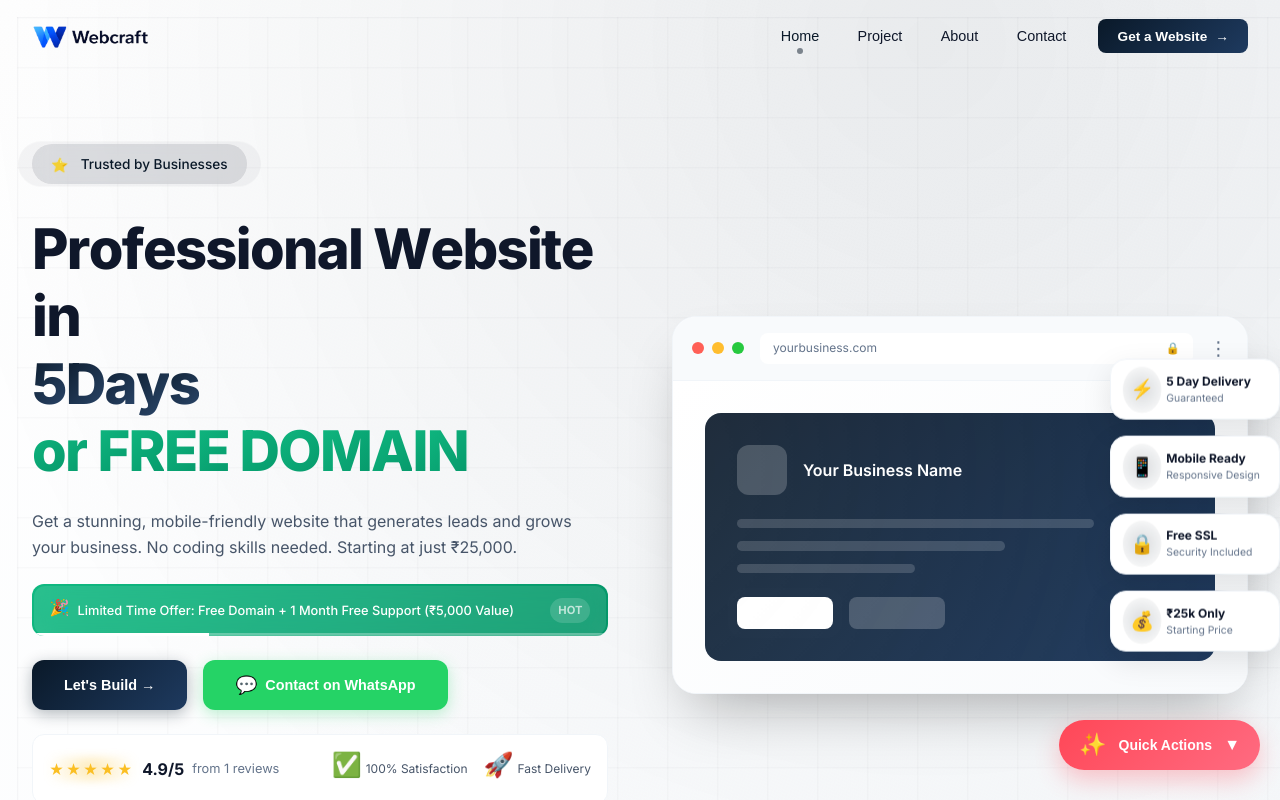
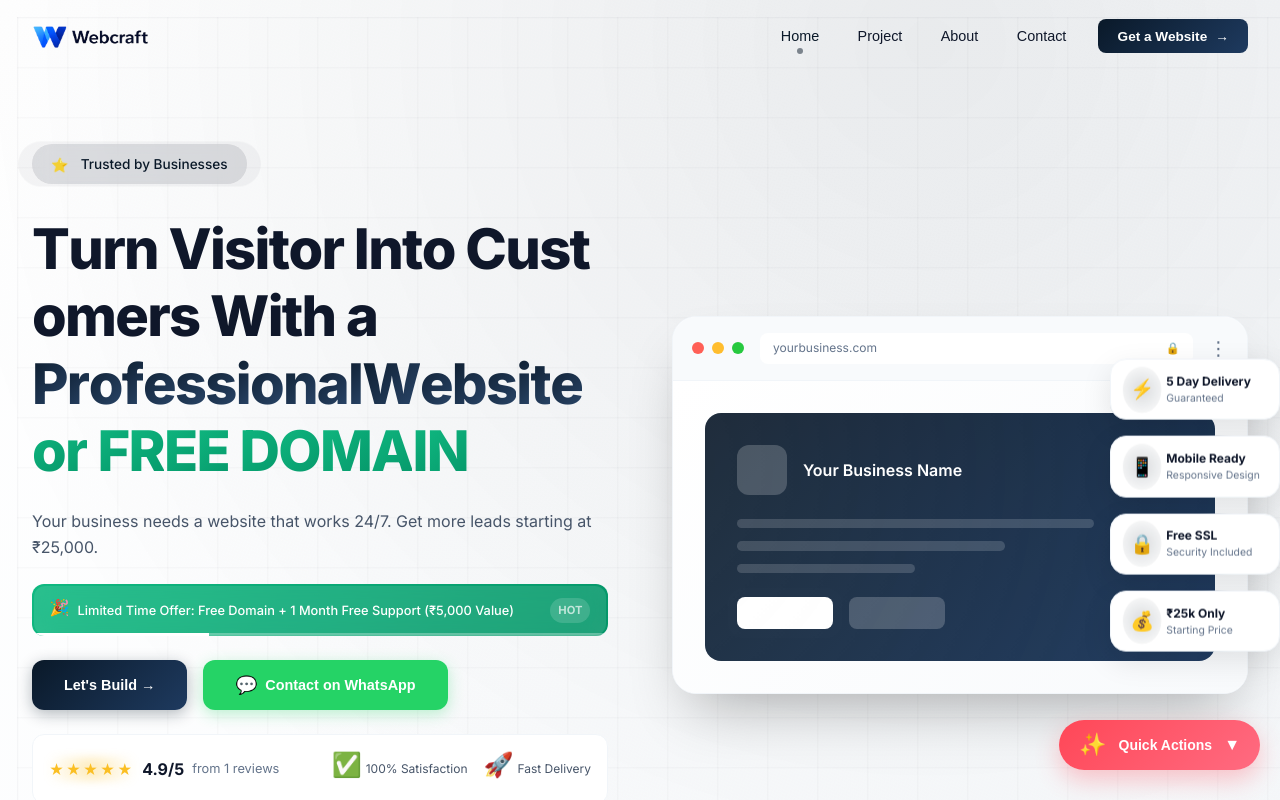
Before and after one commit to gauravquest00-create/webcraft, a React (Vite) app: page / in a window 1280 px wide. Shown: the top 800 px of the page. Built offline with nearby package versions, Linux system fonts and the light colour scheme.

Commit message:
Update Hero.jsx

```diff
--- a/src/components/Hero.jsx
+++ b/src/components/Hero.jsx
@@ -54,8 +54,8 @@ export default function Hero({ onNavigate }) {
   }
 
   // Split text into animated letters
-  const titleText = "Professional Website in"
-  const highlightText = "5 Days"
+  const titleText = "Turn Visitor Into Customers With a "
+  const highlightText = "Professional Website"
   const freeText = "or FREE DOMAIN"
 
   return (
@@ -111,8 +111,7 @@ export default function Hero({ onNavigate }) {
 
           {/* Subheading */}
           <p className="premium-hero-subtitle" ref={subtitleRef}>
-            Get a stunning, mobile-friendly website that generates leads and grows your business.
-            No coding skills needed. Starting at just ₹25,000.
+            Your business needs a website that works 24/7. Get more leads starting at ₹25,000.
           </p>
 
           {/* Offer Banner */}
```
